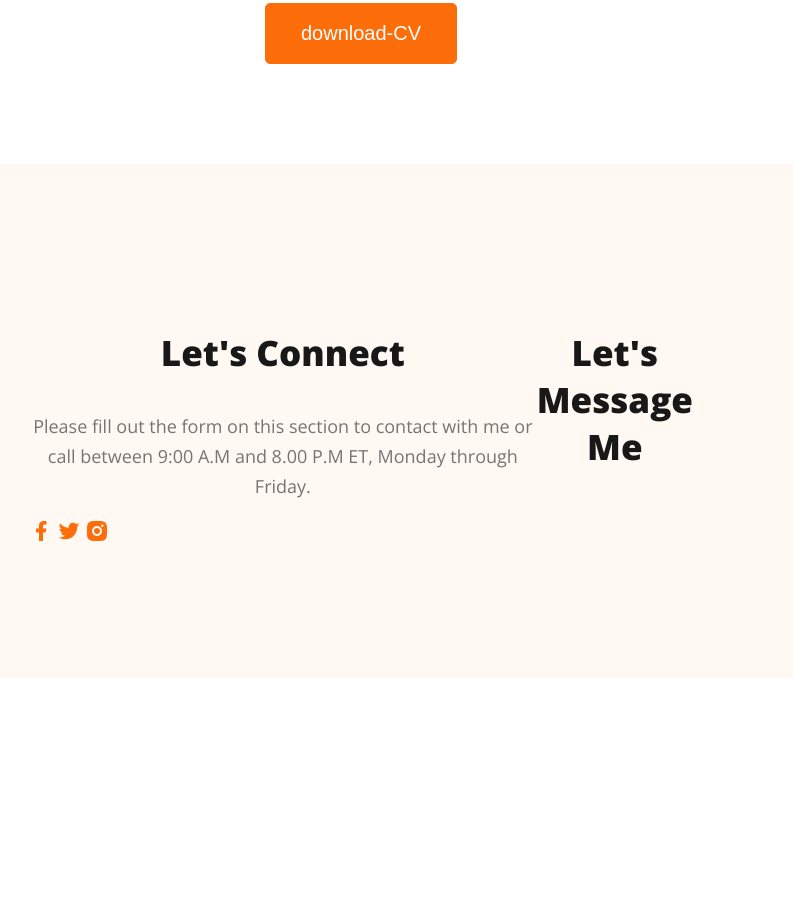
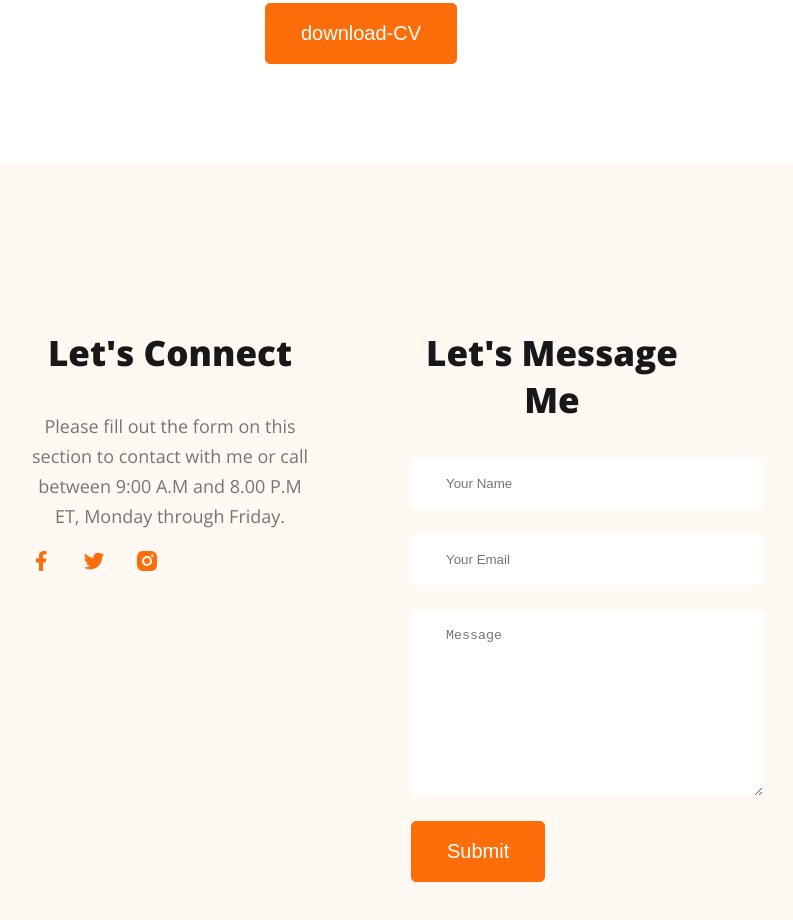
Before and after one commit to Anjuman-ara2828/webdeveloper-portfolio, a plain HTML site: page index.html in a window 1280 px wide. Shown: the part 3210-4130 px from the top of the page, without its empty margins (279-1072 px from the left). Before the commit the page ends 3988 px from the top, so only its background shows below. Drawn offline with nearby package versions, Linux system fonts and the light colour scheme.

Commit message:
finished footer section with contact form

```diff
--- a/index.html
+++ b/index.html
@@ -161,6 +161,12 @@
      </div>
      <div class="footer-column">
       <h3 class="section-title">Let's Message Me</h3>
+      <form class="contact"  action="">
+       <input type="text" placeholder="Your Name">
+       <input type="email" name="" placeholder="Your Email"  id="">
+       <textarea name="" placeholder="Message"  id="" cols="30" rows="10"></textarea>
+       <input class="btn-primary"    type="submit" value="Submit">
+      </form>
      </div>
     </footer>
 </body>
--- a/styles/portfolio.css
+++ b/styles/portfolio.css
@@ -175,4 +175,26 @@ line-height: 30px;
         background-color: #FFF8F3;
         margin: 100px;
         padding: 130px 200px;
+        gap: 100px;
     }
+    .footer-column{
+        width: 50%;
+
+    }
+    .social-links a{
+     margin-right: 25px;
+    }
+    .contact input[type="text"], input[type="email"], textarea{
+        display: block;
+        margin-bottom: 25px;
+        padding: 18px 35px;
+        color: #757575;
+        border-radius: 5px;
+        background: #FFF;
+        border: 0;
+        width: 100%;
+
+    }
+    .contact input{
+
+    }
```
